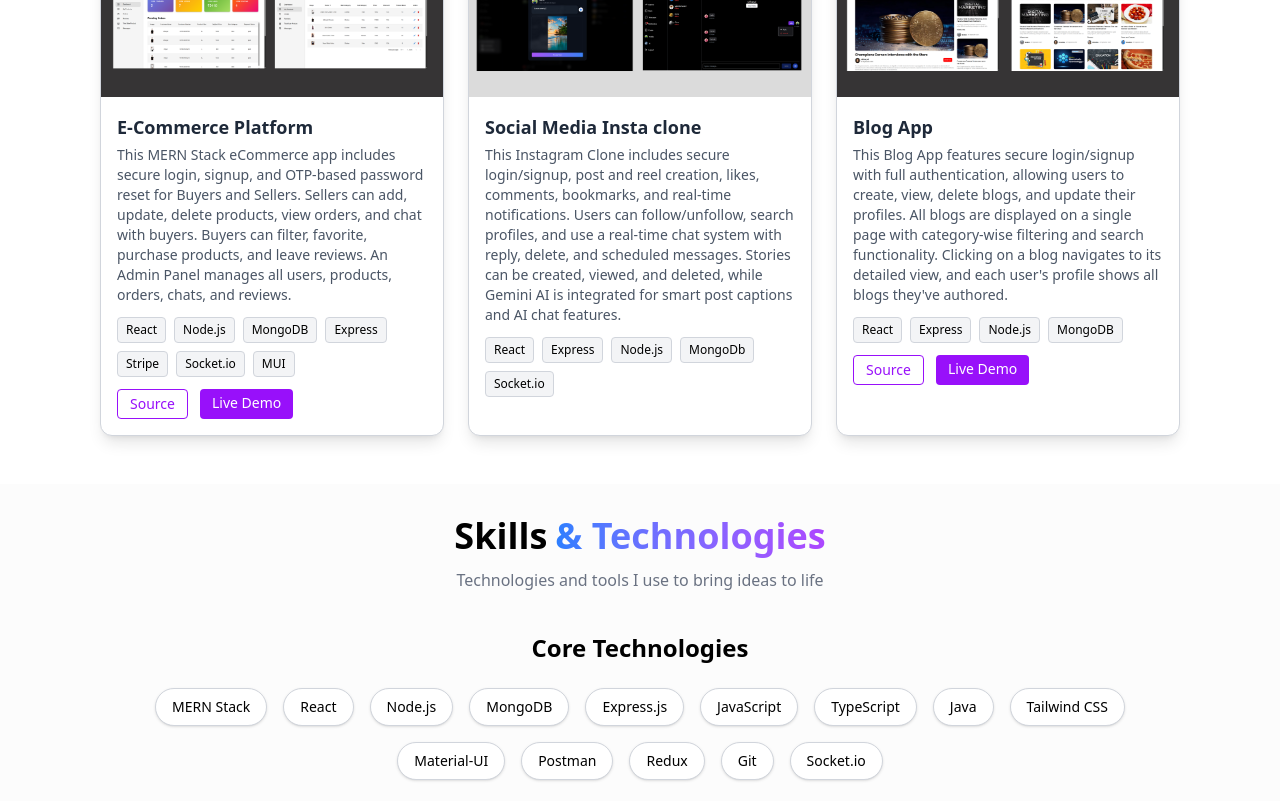
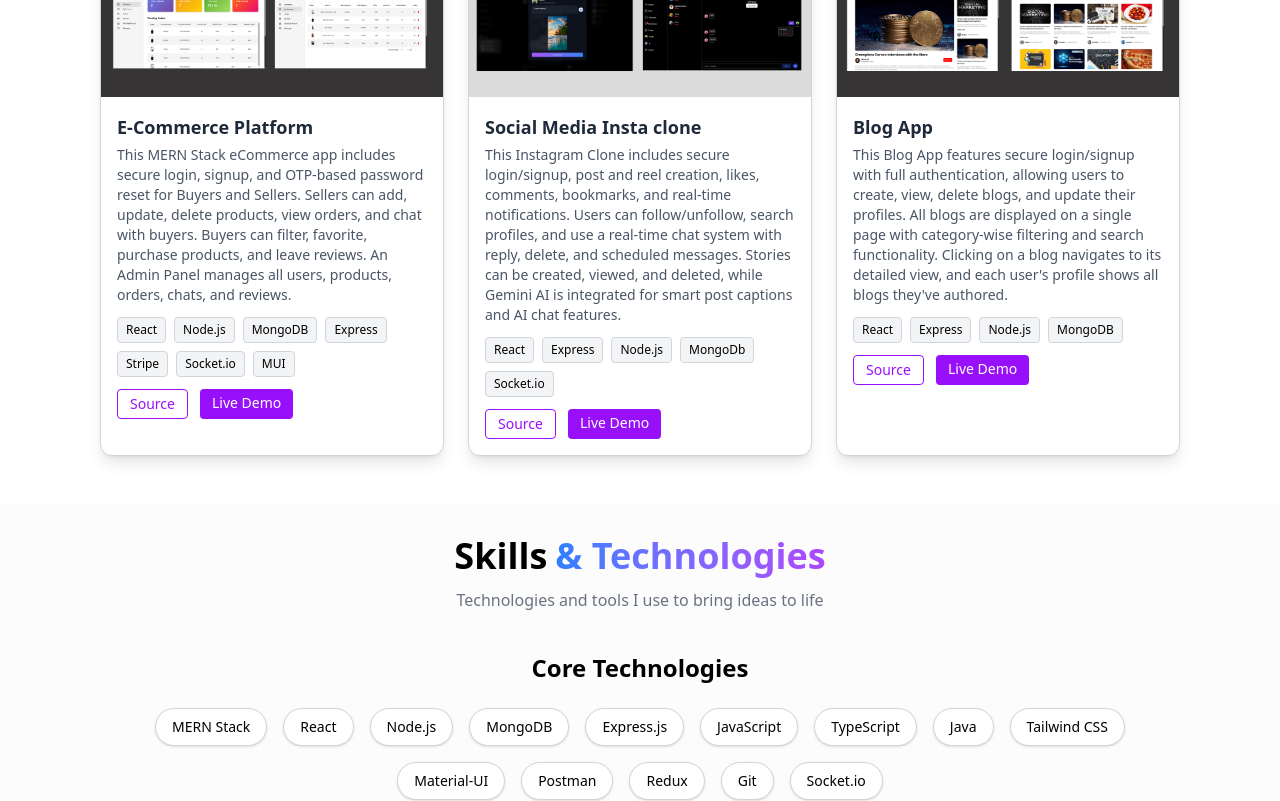
Before and after one commit to harsh15550/Portfolio, a React (Vite) app: page / in a window 1280 px wide. Shown: the part 1612-2413 px from the top of the page. Built offline with nearby package versions, Linux system fonts and the light colour scheme.

Commit message:
insta update

```diff
--- a/src/Components/ProjectsSection.tsx
+++ b/src/Components/ProjectsSection.tsx
@@ -68,7 +68,6 @@ const ProjectsSection = () => {
                                     </span>
                                 ))}
                             </div>
-                            {project.title != "Social Media Insta clone" &&
                             <div className="flex gap-3">
                                 <a
                                     href={project.sourceLink}
@@ -87,7 +86,7 @@ const ProjectsSection = () => {
                                     Live Demo
                                 </a>
                             </div>
-                            }
+
                         </div>
                     </div>
                 ))}
```
